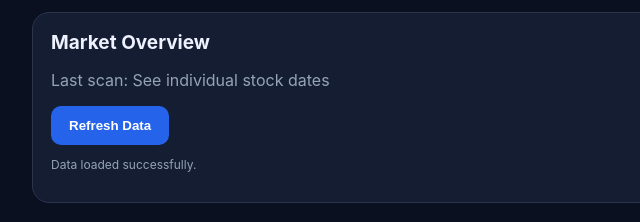
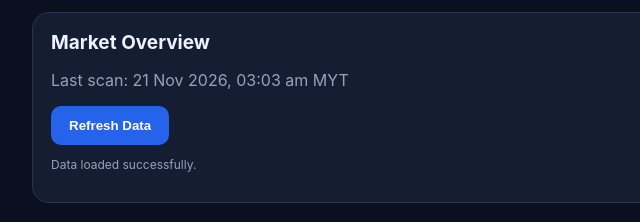
Before and after one commit to ihsanqari/ai-trading-scanner, a plain HTML site: page docs/index.html in a window 1280 px wide. Shown: the part 262-484 px from the top of the page, 158-798 px from the left. Drawn offline with Linux system fonts and the light colour scheme.

Commit message:
Fix dashboard last scan timestamp

```diff
--- a/docs/index.html
+++ b/docs/index.html
@@ -205,8 +205,20 @@
       $("signals").textContent = stocks.filter(s =>
         String(s.signal ?? "").toUpperCase().includes("WATCHLIST")
       ).length;
-      $("updated").textContent = "Last scan: " +
-        safe(data.timestamp ?? data.generated_at ?? data.updated_at ?? "See individual stock dates");
+
+const scanTime = data.generated_at_utc;
+
+$("updated").textContent = scanTime
+  ? "Last scan: " + new Date(scanTime).toLocaleString("en-MY", {
+      timeZone: "Asia/Kuala_Lumpur",
+      day: "numeric",
+      month: "short",
+      year: "numeric",
+      hour: "2-digit",
+      minute: "2-digit",
+      hour12: true
+    }) + " MYT"
+  : "Last scan time unavailable";
 
       $("stocks").innerHTML = stocks.length
         ? stocks.map(renderStock).join("")
```
